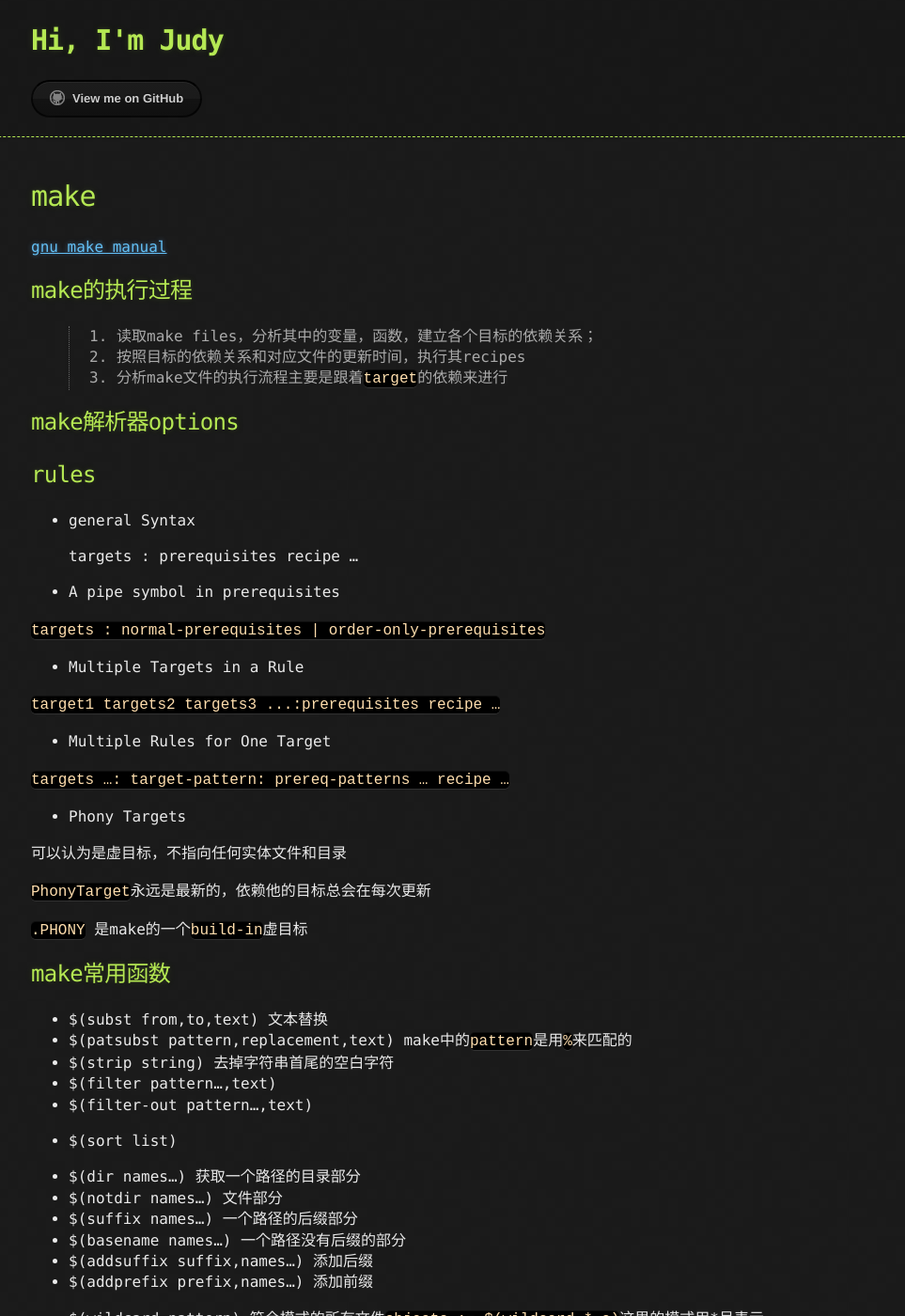
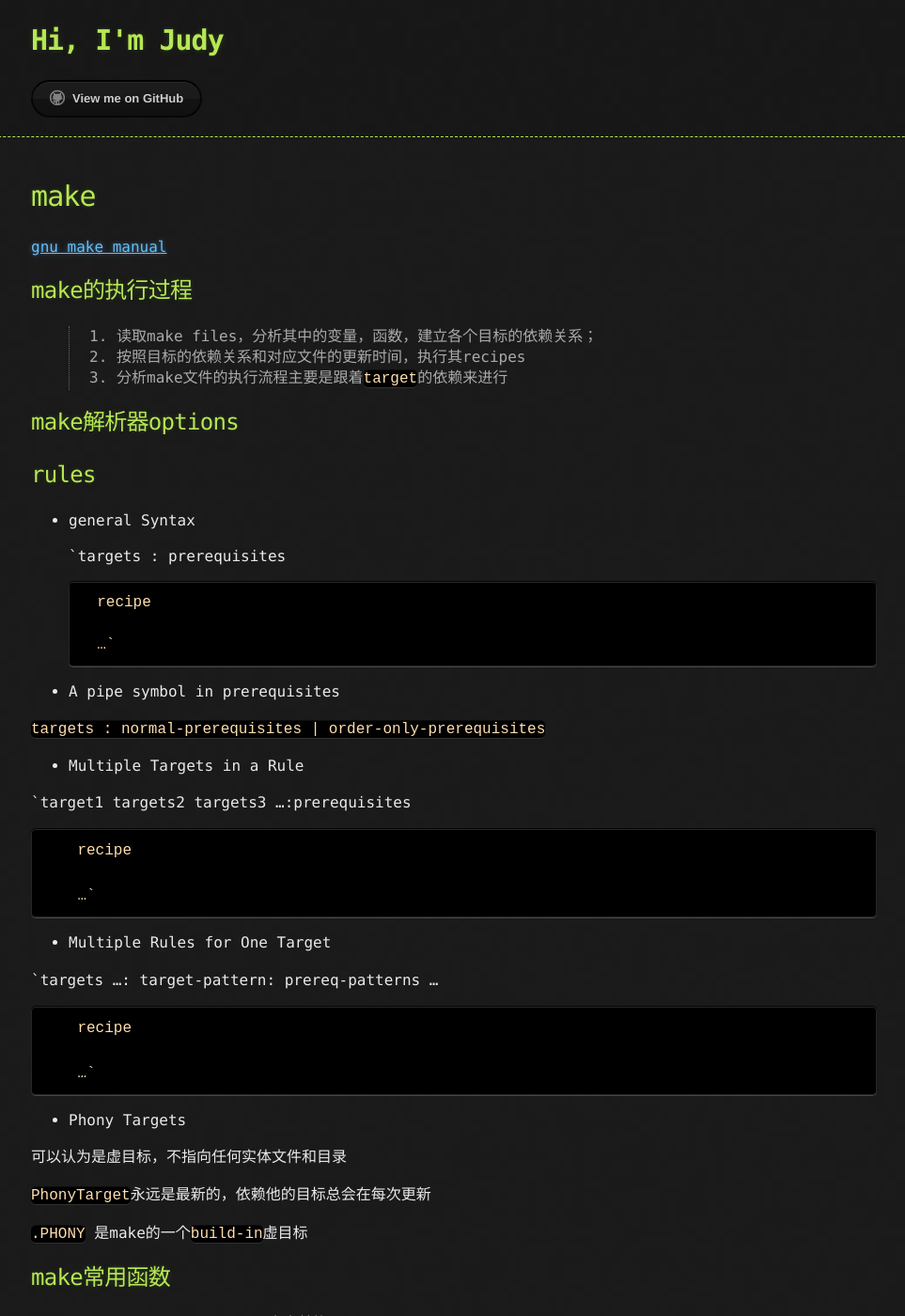
Before and after one commit to Shl4046/Shl4046.github.io, a Jekyll site: the page built from _posts/gnutools/2017-10-03-make.md, in a window 1280 px wide and 1400 px high. Shown: the whole window at 94% size, without its empty margins (162-1125 px from the left). Built offline with Jekyll 4.4.1, drawn with Linux system fonts in a browser that asks for light colours.

Commit message:
Update 2017-10-03-make.md

```diff
--- a/_posts/gnutools/2017-10-03-make.md
+++ b/_posts/gnutools/2017-10-03-make.md
@@ -18,9 +18,11 @@ date:   2017-10-03 01:53:30 -0700
 ## rules
 * general Syntax
 
-    targets : prerequisites
+    `targets : prerequisites
+
         recipe
-        …
+
+        …`
 
 * A pipe symbol in prerequisites
 
@@ -29,13 +31,17 @@ date:   2017-10-03 01:53:30 -0700
 * Multiple Targets in a Rule
 
 `target1 targets2 targets3 ...:prerequisites
+
         recipe
+
         …`
 
 * Multiple Rules for One Target
 
 `targets …: target-pattern: prereq-patterns …
+
         recipe
+
         …`
 
 * Phony Targets
```
